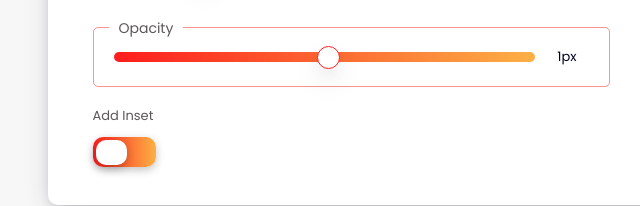
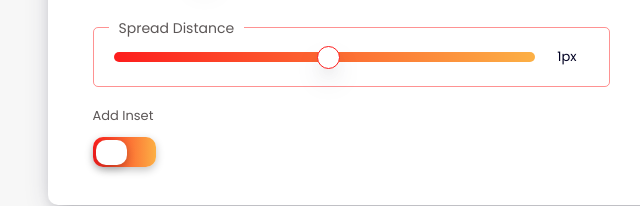
Before and after one commit to Cebucoder/shadowcrafts, a website: page customize/index.html in a window 1280 px wide. Shown: the part 807-1013 px from the top of the page, 0-640 px from the left. Drawn offline with nearby package versions, Linux system fonts and the light colour scheme.

Commit message:
Update index.html

```diff
--- a/customize/index.html
+++ b/customize/index.html
@@ -116,7 +116,7 @@
                             <div class="px" id="brPX">0</div>
                         </div>
                         <div class="control-content">
-                            <label>Opacity</label>
+                            <label>Spread Distance</label>
                              <input type="range" id="opacity" min="-50" max="50" step="1" value="1">
                              <div class="px" id="orPX">0</div>
                         </div>
```
